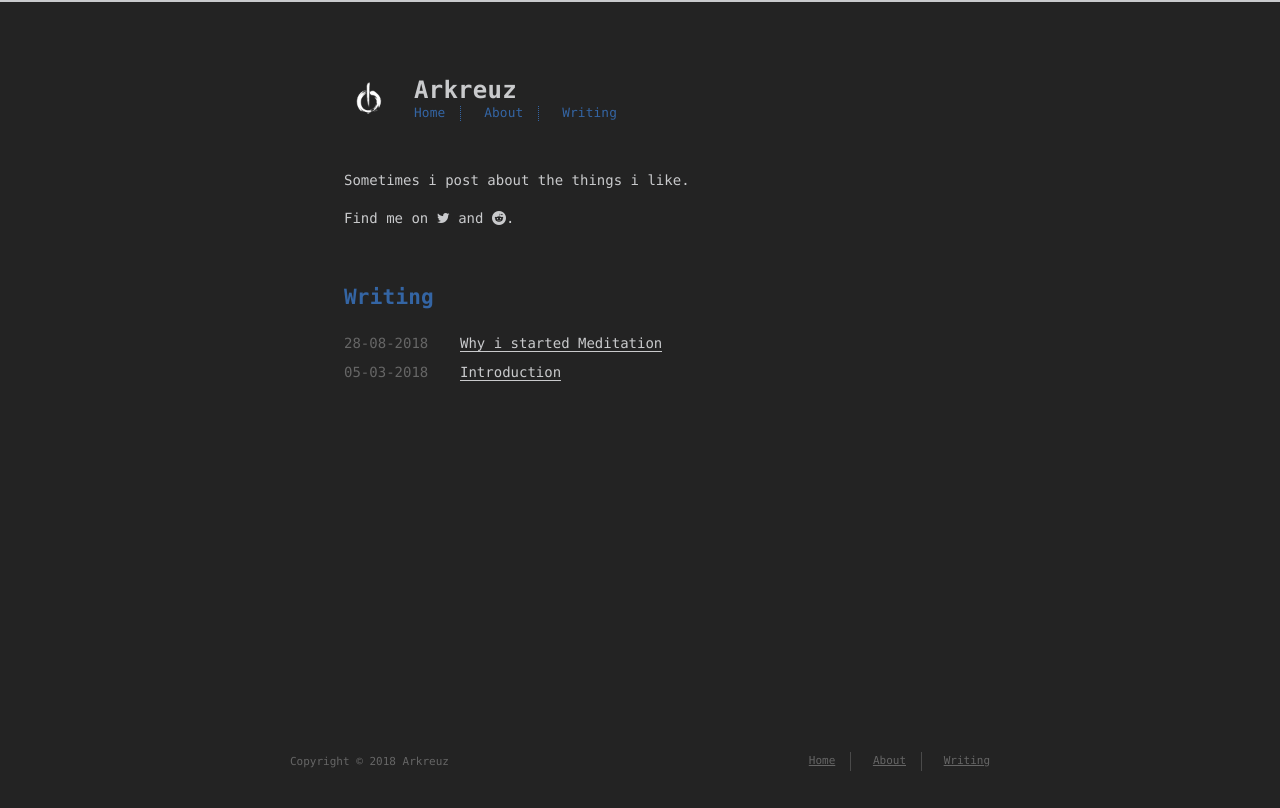
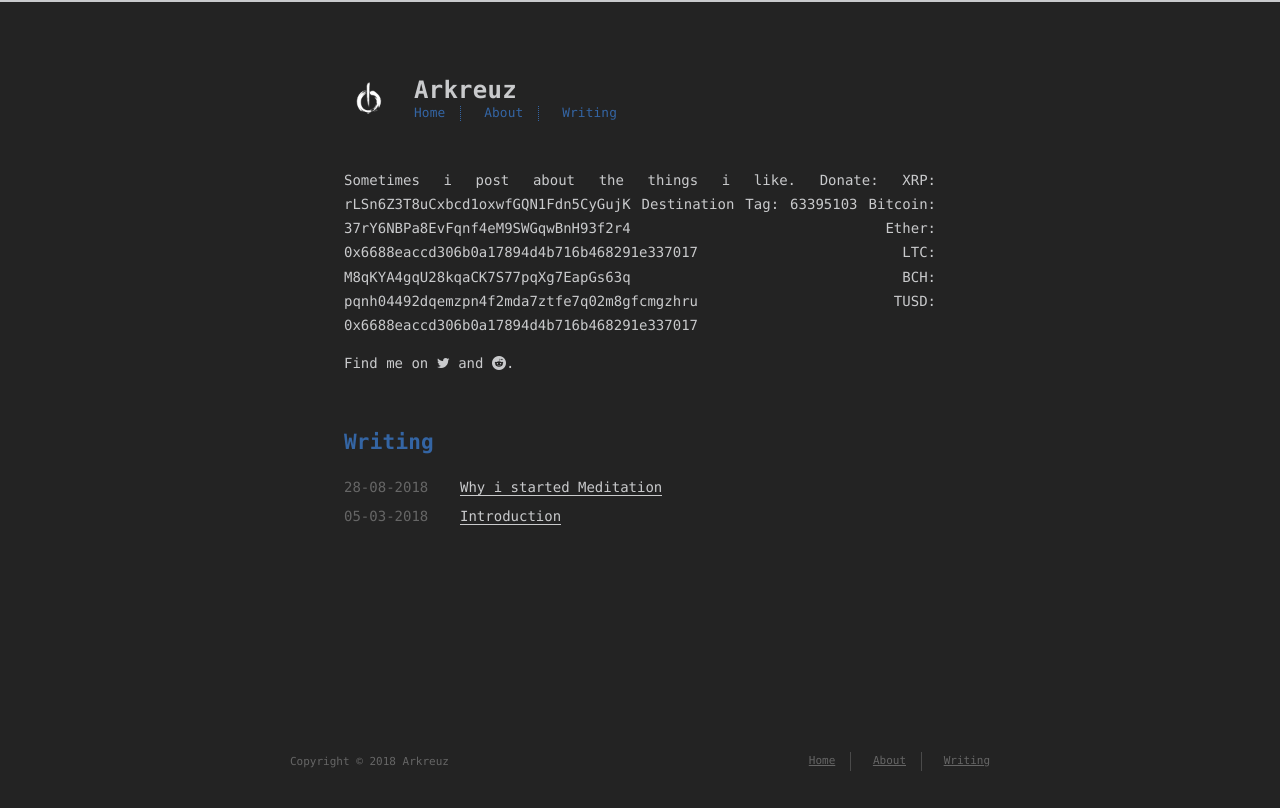
Before and after one commit to Arkreuz/HexoBlog, a plain HTML site: page index.html in a window 1280 px wide. Drawn offline with Linux system fonts and the light colour scheme.

Commit message:
Site updated: 28-08-2018 18:40:10

```diff
--- a/index.html
+++ b/index.html
@@ -6,16 +6,16 @@
     <meta http-equiv="X-UA-Compatible" content="IE=edge">
     <meta name="HandheldFriendly" content="True">
     <meta name="viewport" content="width=device-width, initial-scale=1, maximum-scale=1" />
-    <meta name="description" content="Sometimes i post about the things i like.">
+    <meta name="description" content="Sometimes i post about the things i like. Donate: XRP: rLSn6Z3T8uCxbcd1oxwfGQN1Fdn5CyGujK Destination Tag: 63395103 Bitcoin: 37rY6NBPa8EvFqnf4eM9SWGqwBnH93f2r4 Ether: 0x6688eaccd306b0a17894d4b716b4682">
 <meta property="og:type" content="website">
 <meta property="og:title" content="Arkreuz">
 <meta property="og:url" content="http://arkreuz.com/HexoBlog/index.html">
 <meta property="og:site_name" content="Arkreuz">
-<meta property="og:description" content="Sometimes i post about the things i like.">
+<meta property="og:description" content="Sometimes i post about the things i like. Donate: XRP: rLSn6Z3T8uCxbcd1oxwfGQN1Fdn5CyGujK Destination Tag: 63395103 Bitcoin: 37rY6NBPa8EvFqnf4eM9SWGqwBnH93f2r4 Ether: 0x6688eaccd306b0a17894d4b716b4682">
 <meta property="og:locale" content="en">
 <meta name="twitter:card" content="summary">
 <meta name="twitter:title" content="Arkreuz">
-<meta name="twitter:description" content="Sometimes i post about the things i like.">
+<meta name="twitter:description" content="Sometimes i post about the things i like. Donate: XRP: rLSn6Z3T8uCxbcd1oxwfGQN1Fdn5CyGujK Destination Tag: 63395103 Bitcoin: 37rY6NBPa8EvFqnf4eM9SWGqwBnH93f2r4 Ether: 0x6688eaccd306b0a17894d4b716b4682">
 <meta name="twitter:creator" content="@Arkreuz">
 
 
@@ -78,7 +78,7 @@
 
         <section id="about">
 
-    <p>Sometimes i post about the things i like.</p>
+    <p>Sometimes i post about the things i like. Donate: XRP: rLSn6Z3T8uCxbcd1oxwfGQN1Fdn5CyGujK Destination Tag: 63395103 Bitcoin: 37rY6NBPa8EvFqnf4eM9SWGqwBnH93f2r4 Ether: 0x6688eaccd306b0a17894d4b716b468291e337017 LTC: M8qKYA4gqU28kqaCK7S77pqXg7EapGs63q BCH: pqnh04492dqemzpn4f2mda7ztfe7q02m8gfcmgzhru TUSD: 0x6688eaccd306b0a17894d4b716b468291e337017</p>
 
 
   <p style="display: inline">
```
Also changed, not shown: archives/2018/03/index.html (+3 -3 lines), archives/2018/08/index.html (+3 -3 lines), archives/2018/index.html (+3 -3 lines), archives/index.html (+3 -3 lines).
